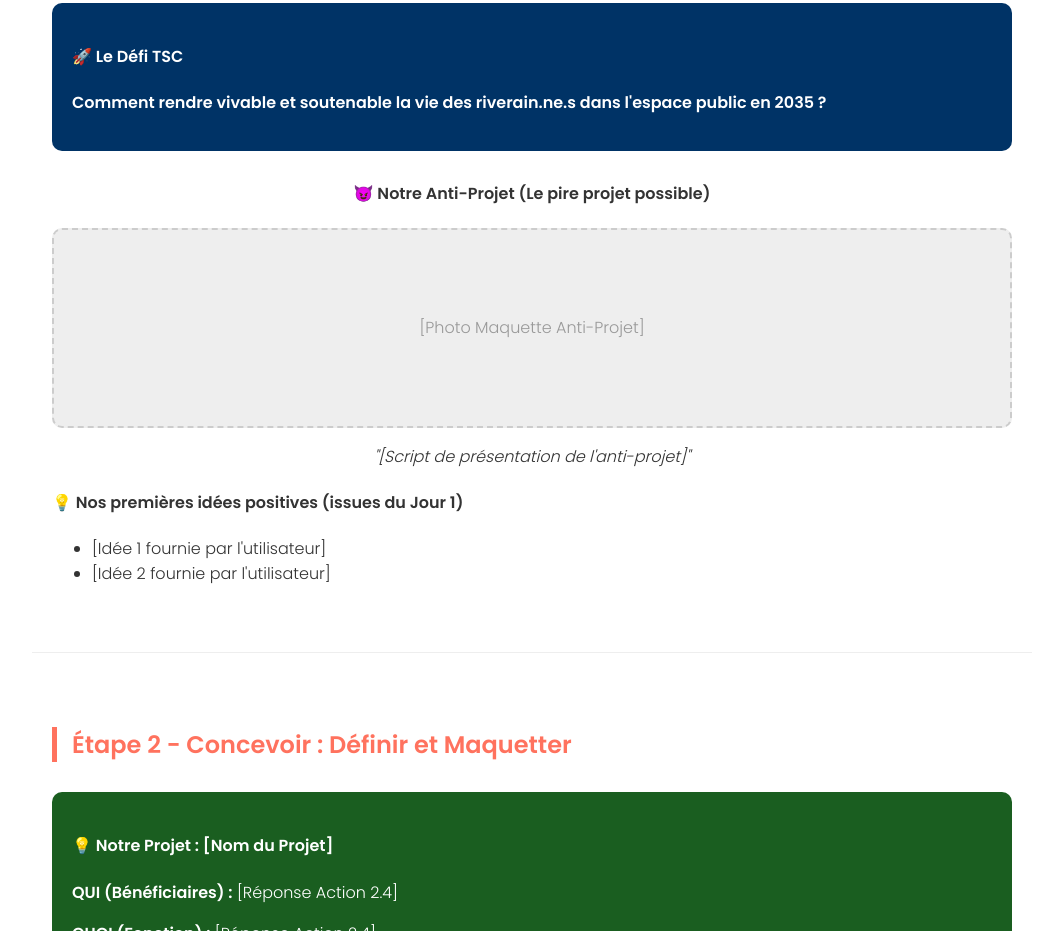
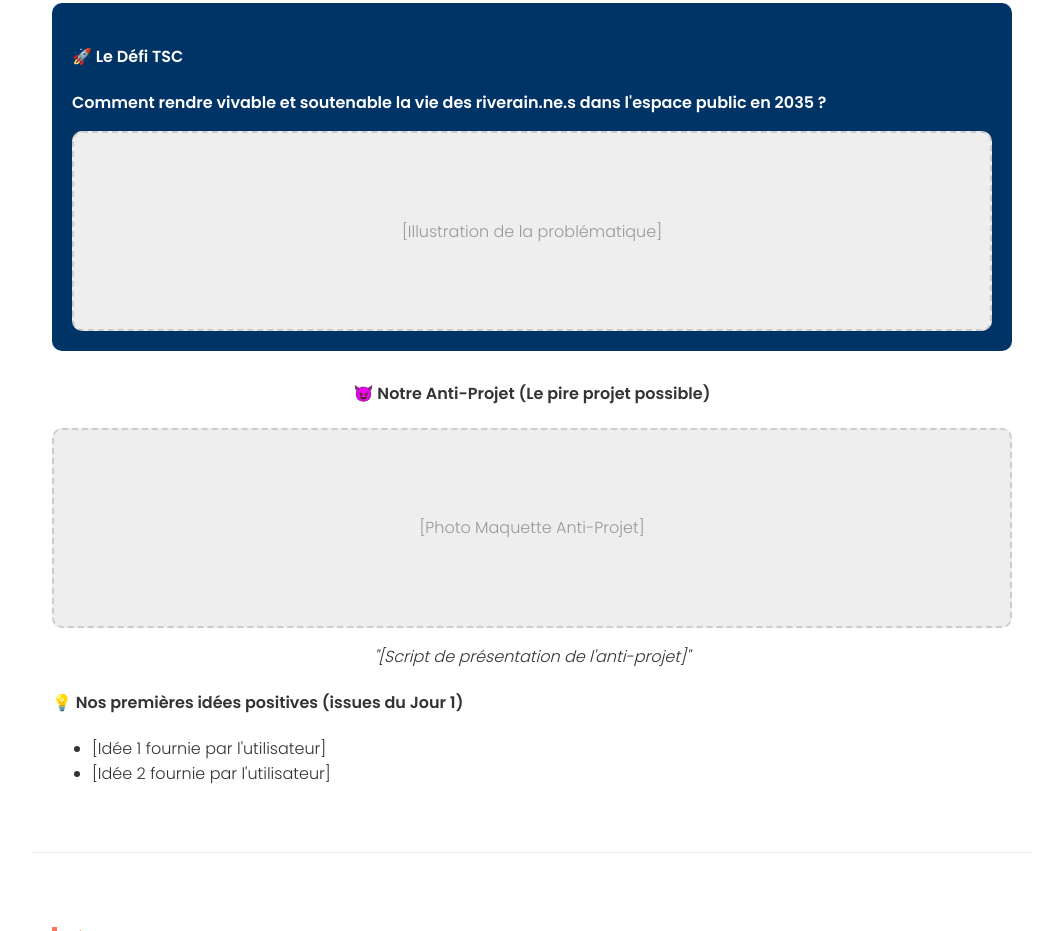
Before and after one commit to TSC1-hub/Never-Give-Up, a plain HTML site: page index.html in a window 1280 px wide. Shown: the part 1480-2411 px from the top of the page, without its empty margins (108-1171 px from the left). Drawn offline with Linux system fonts and the light colour scheme.

Commit message:
Update index.html

```diff
--- a/index.html
+++ b/index.html
@@ -130,8 +130,10 @@ margin-top: 50px;
 
 <section>
 <h3>Étape 1 - Se Questionner : Présentation de la problématique</h3>
-<div class="business"> <h4>🚀 Le Défi TSC</h4>
+<div class="business">
+<h4>🚀 Le Défi TSC</h4>
 <p><strong>Comment rendre vivable et soutenable la vie des riverain.ne.s dans l'espace public en 2035 ?</strong></p>
+<div class="placeholder-img">[Illustration de la problématique]</div>
 </div>
 
 <div class="photo-container" style="margin-top: 30px;">
```
